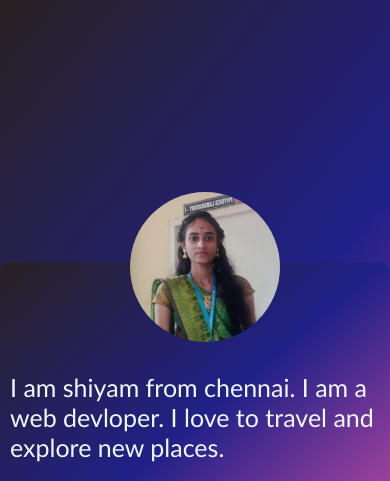
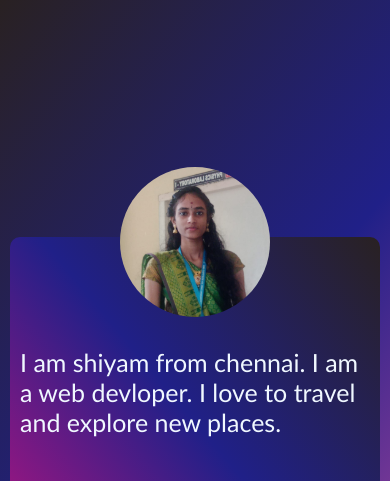
Before and after one commit to shiyamalaharini/project1, a plain HTML site: page index.html in a window 390 px wide. Shown: the top 481 px of the page. Drawn offline with Linux system fonts and the light colour scheme.

Commit message:
change code

```diff
--- a/index.css
+++ b/index.css
@@ -43,13 +43,16 @@ body{
     font-family: 'Times New Roman', Times, serif;
     text-align: center;
 }
-@media screen and (max-width: 768px)
+@media screen and (max-width: 700px)
 {
     .container_block{
-      background: linear-gradient(-40deg,rgb(213, 81, 165),rgb(32, 32, 136),rgb(41, 33, 34));
+
+      background: linear-gradient(50deg,rgb(190, 19, 127),rgb(32, 32, 136),rgb(41, 33, 34));
       border-radius: 10px;
-      width: 400px;
-      height: 300px;
+      border: 2px ;
+
+      width: 350px;
+      height: 350px;
       padding: 10px;
       position: relative;
     }
@@ -57,4 +60,13 @@ body{
         background: linear-gradient(-50deg,rgb(213, 81, 165),rgb(32, 32, 136),rgb(41, 33, 34));
 
     }
+    .container_image{
+        border-radius: 50%;
+        border: 3px;
+        width: 150px;
+        height: 150px;
+        position: absolute;
+        top: -70px;
+        left: 110px;
+    }
 }
```
